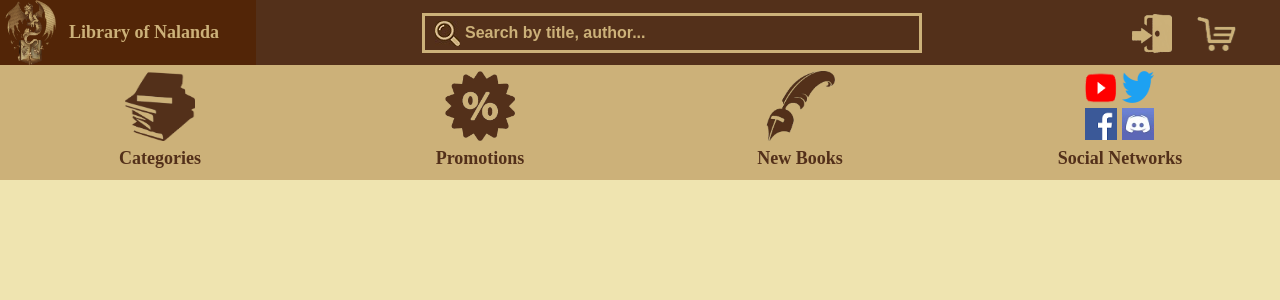
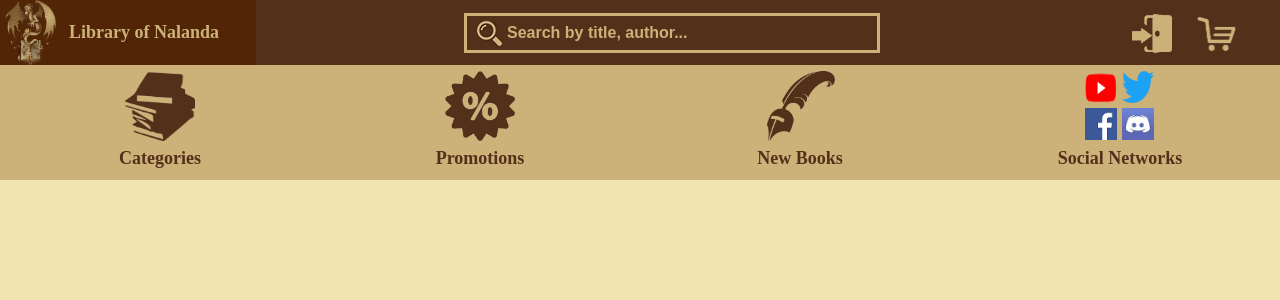
Before and after one commit to HieiOne/Project-PHP, a PHP site: page / in a window 1280 px wide. Shown: the top 300 px of the page. Run offline with PHP 8.4, Linux system fonts and the light colour scheme.

Commit message:
Auto size search bar

```diff
--- a/Website/index.css
+++ b/Website/index.css
@@ -49,7 +49,7 @@
     }
 
     input[type=text] { /* Format of search bar */
-        width: 500px;
+        width: 50%;
         height: 40px;
         box-sizing: border-box;
         border: 3px solid #ccb179;
```
